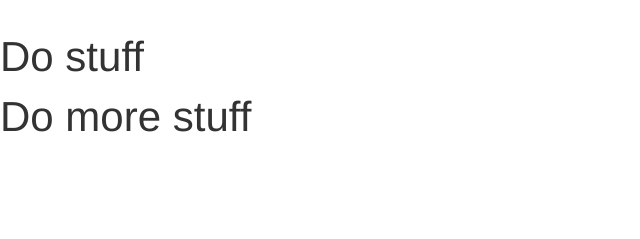
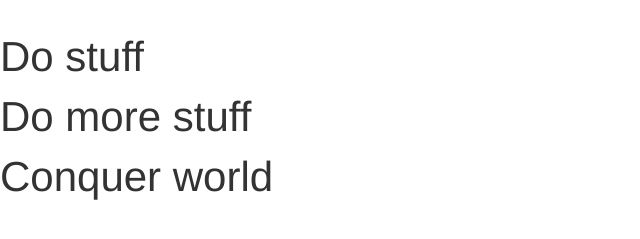
Before and after one commit to fwielstra/textstuffs, a plain HTML site: page backbone-pfz2012/todo/index.html in a window 1280 px wide. Shown: the part 153-392 px from the top of the page, without its empty margins (0-640 px from the left). Drawn offline with Linux system fonts and the light colour scheme.

Commit message:
Step 5: Event binding.

```diff
--- a/backbone-pfz2012/todo/index.html
+++ b/backbone-pfz2012/todo/index.html
@@ -41,7 +41,12 @@
           alert("Click!");
         },
 
+        initialize: function() {
+          this.model.on("add", this.render, this);
+        },
+
         render: function() {
+          this.$el.empty();
           this.model.each(function(task) {
            this.$el.append(task.get("description") +
              "<br />");
@@ -54,8 +59,7 @@
       });
 
       var anotherTask = new Task({
-        description: "Do more stuff",
-        priority: 5
+        description: "Do more stuff"
       });
 
       var tasks = new Tasks([aTask, anotherTask]);
@@ -64,8 +68,9 @@
         model: tasks
       });
 
-      taskView.render();
       $(".container").html(taskView.el);
+
+      tasks.add(new Task({description:"Conquer world"}));
 
     </script>
   </body>
```
